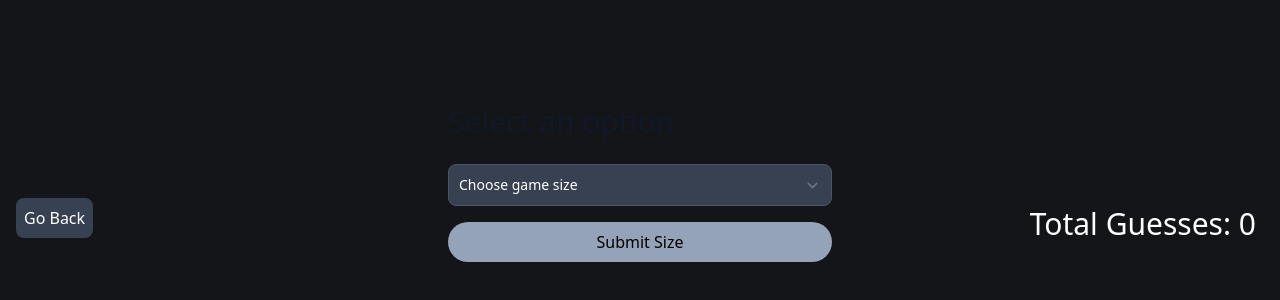
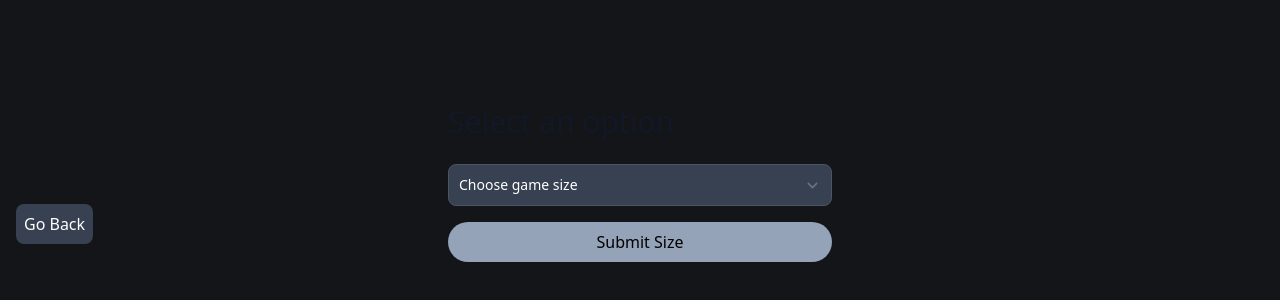
Before and after one commit to mitchaplin/frontend-challenges, a Next.js app: page /memory-game in a window 1280 px wide. Shown: the part 176-476 px from the top of the page. Built offline with nearby package versions, Linux system fonts and the light colour scheme; what prettier-plugin-tailwindcss would draw is missing.

Commit message:
Add reset/back button

```diff
--- a/src/app/memory-game/page.tsx
+++ b/src/app/memory-game/page.tsx
@@ -2,7 +2,7 @@
 import { useCurrentSelectedContext } from "@/utils/context/CurrentSelectedContext";
 import { useLockedNamesContext } from "@/utils/context/LockedNamedContext";
 import { iconArr } from "@/utils/imports";
-import Link from "next/link";
+import { useRouter } from "next/navigation";
 import { SyntheticEvent, useEffect, useState } from "react";
 import { CardComponent } from "./CardComponent";
 import styles from "./memory-game.module.css";
@@ -61,6 +61,7 @@ export default function InteractiveRating() {
   const [gameSize, setGameSize] = useState<number>(0);
   const [submitted, setSubmitted] = useState<boolean>(false);
   const [boardData, setBoardData] = useState<BoardData>();
+  const router = useRouter();
   const handleSubmit = (e: SyntheticEvent) => {
     if (gameSize === 0) {
       alert("Please select a game size");
@@ -81,19 +82,45 @@ export default function InteractiveRating() {
   return (
     <main className={styles.main}>
       <div className="absolute z-[0] flex w-screen flex-row justify-between gap-4 p-4">
-        <Link
-          href={"/"}
+        <div className="gap-4">
+          {submitted && (
+            <button
               onClick={() => {
+                setSubmitted(false);
                 setLockedNames([]);
-            setCurrentSelected({ name: "", index: -1, hide: false, score: 0 });
+                setCurrentSelected({
+                  name: "",
+                  index: -1,
+                  hide: false,
+                  score: 0,
+                });
               }}
-          className="my-2 h-fit rounded-lg bg-gray-700 p-2  text-white"
+              className="m-2 h-fit rounded-lg bg-gray-700 p-2 text-white"
+            >
+              Reset
+            </button>
+          )}
+          <button
+            onClick={() => {
+              router.push("/");
+              setLockedNames([]);
+              setCurrentSelected({
+                name: "",
+                index: -1,
+                hide: false,
+                score: 0,
+              });
+            }}
+            className="my-2 h-fit rounded-lg bg-gray-700 p-2 text-white"
           >
             Go Back
-        </Link>
+          </button>
+        </div>
+        {submitted && (
           <h1 className="my-2 rounded-lg p-2 text-3xl text-white">
             Total Guesses:&nbsp;{currentSelected.score}
           </h1>
+        )}
       </div>
       {!submitted ? (
         <div className="z-10 m-auto flex h-60 w-[24rem] flex-col gap-4">
```
Lines whose indentation alone changed are shown as unchanged.
